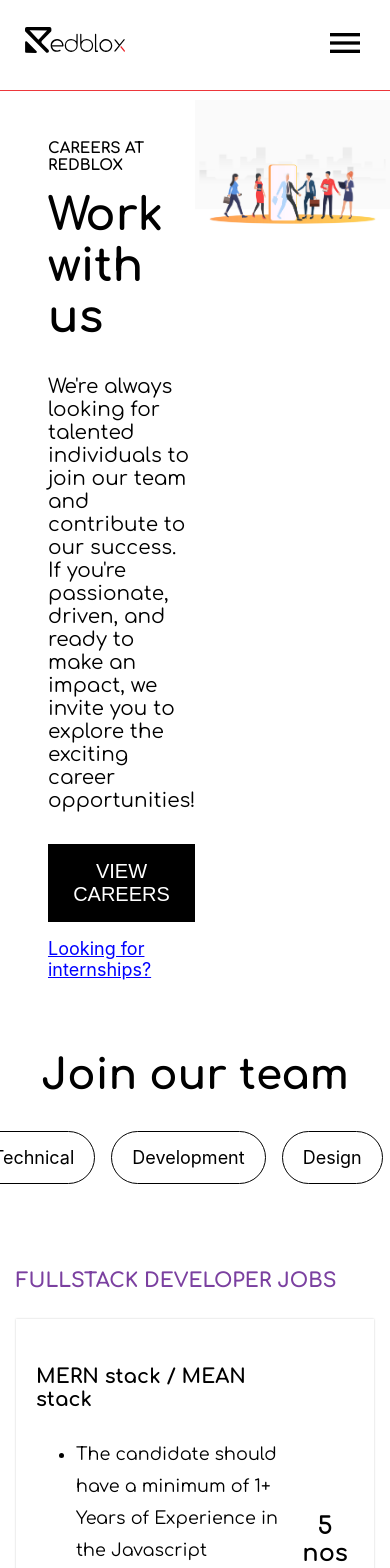
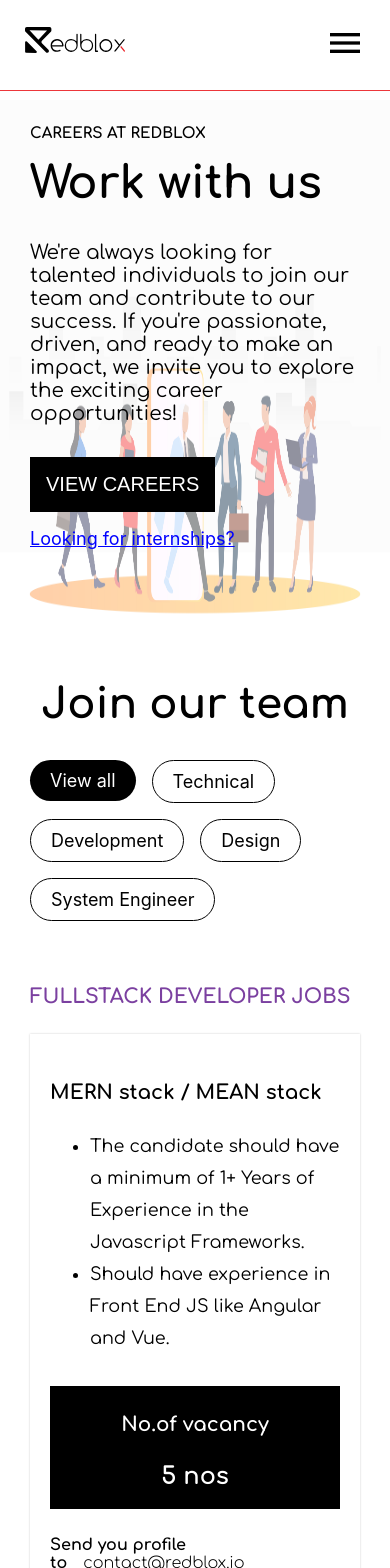
Before and after one commit to Pk-Raja-1510/website-portfolio, a Next.js app: page /careers in a window 390 px wide. Shown: the top 1568 px of the page. Built offline with nearby package versions, Linux system fonts and the light colour scheme.

Commit message:
careers responsive design

```diff
--- a/pages/careers.js
+++ b/pages/careers.js
@@ -25,7 +25,8 @@ const Jobinffo = (props) => {
             ))}
           </ul>
         </div>
-        <div>
+        <div className={styles.vacancy}>
+          <h4 className={styles.title}>No.of vacancy</h4>
           <h2>{props.required} nos</h2>
         </div>
       </div>
@@ -96,7 +97,6 @@ const Careers = () => {
               {i?.data?.length > 0 &&
                 i.data.map((item, index) => <Jobinffo key={index} {...item} />)}
             </div>
-
               }
               </>
           ))}
--- a/styles/job.module.css
+++ b/styles/job.module.css
@@ -136,7 +136,7 @@
   display: flex;
   flex-direction: row;
   gap: 1rem;
-  align-items: center;
+  /* align-items: center; */
   justify-content: space-between;
   width: 100%;
 }
@@ -146,7 +146,7 @@
 }
 
 .innerinfo {
-  width: 90%;
+  width: 75%;
 }
 
 .title {
@@ -202,7 +202,7 @@
 
 .filter_data_title_active {
   margin: 0;
-  padding: 15px 20px;
+  padding: 10px 20px;
   color: #fff;
   background: #000;
   display: flex;
@@ -215,7 +215,7 @@
 
 .filter_data_title {
   margin: 0;
-  padding: 15px 20px;
+  padding: 10px 20px;
   display: flex;
   align-items: center;
   border-radius: 30px;
@@ -224,9 +224,56 @@
   cursor: pointer;
   border: 1px solid #000;
 }
-
+@media (max-width: 1000px) {
+  .careers_banner{
+    flex-direction: column;
+    justify-content: flex-start;
+  }
+  .careers_banner_left{
+    width:100%;
+    padding: 25px 30px;
+  }
+  .careers_banner_right{
+    width: 100%;
+    position: absolute;
+    z-index: -1;
+  }
+  .careers_banner_right>img{
+    height: 565px;
+    opacity: 0.5;
+  }
+  .filter_data{
+    width: 100%;
+    flex-wrap: wrap;
+    justify-content: flex-start;
+    padding: 0 30px;
+  }
+  .container{
+    width: 100%;
+    /* padding: 0px 30px; */
+  }
+  .wrapper{
+    padding: 0px 30px;
+  }
+}
+@media (max-width: 770px) {
+  .innerinfo{
+    width: 50%;
+  }
+}
 @media (max-width: 600px) {
   .container {
     width: 100%;
   }
+  .info>div{
+    flex-direction: column;
+  }
+  .innerinfo{
+    width:100% ;
+  }
+  .vacancy{
+    background: #000;
+    text-align: center;
+    color: #fff;
+  }
 }
```
